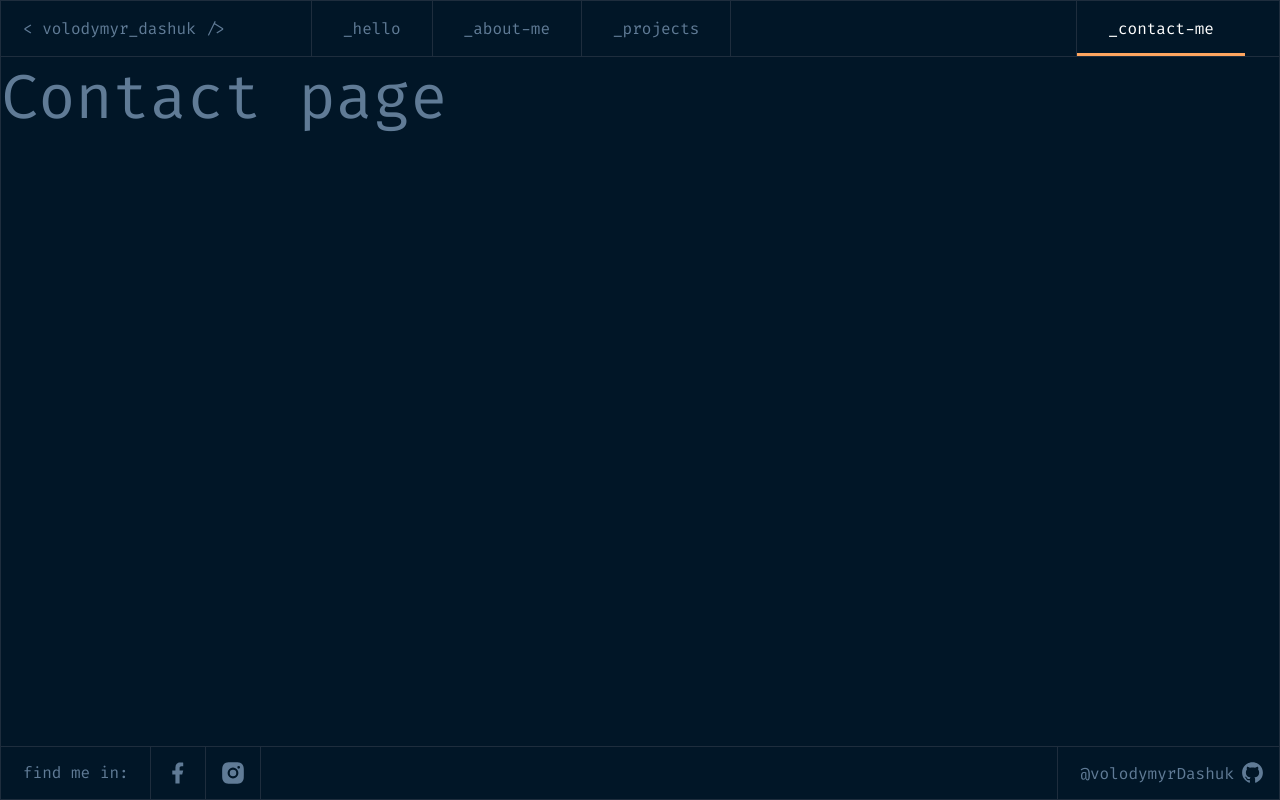
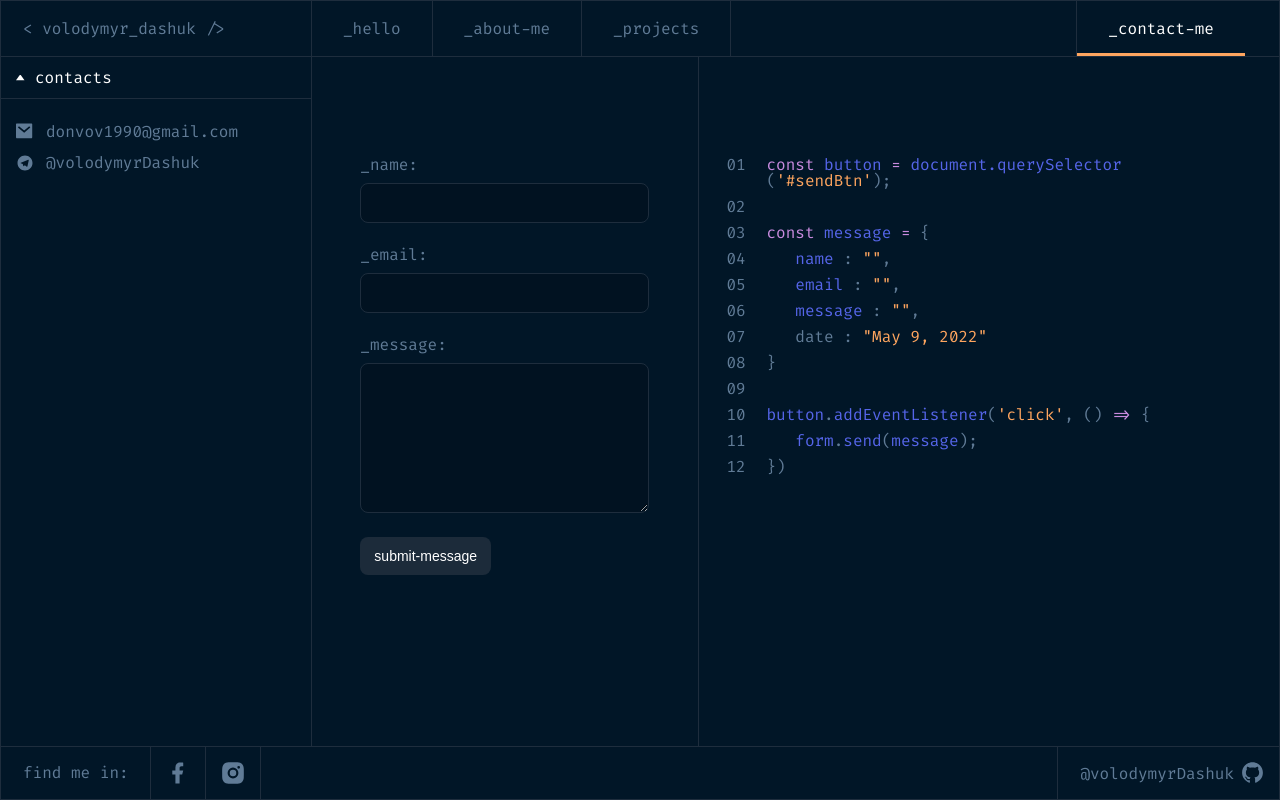
Before and after one commit to volodymyrDashuk/personal-website, a Vue app: page /contact in a window 1280 px wide. Built offline with nearby package versions, Linux system fonts and the light colour scheme; what vue3-highlightjs would draw is missing.

Commit message:
📨 Adds contact me page.

```diff
--- a/package.json
+++ b/package.json
@@ -7,6 +7,8 @@
     "build": "vue-cli-service build"
   },
   "dependencies": {
+    "@vuelidate/core": "^2.0.0-alpha.41",
+    "@vuelidate/validators": "^2.0.0-alpha.29",
     "core-js": "^3.8.3",
     "register-service-worker": "^1.7.2",
     "vue": "^3.2.13",
--- /dev/null
+++ b/src/components/ContactMeCodeShowcase.vue
@@ -0,0 +1,127 @@
+<template>
+    <div class="code-showcase">
+        <div data-line-nr="01" class="code-line">
+            <span class="rose">const </span>
+            <span class="blue">button </span>
+            <span class="rose">= </span>
+            <span class="blue">document.querySelector </span>
+            <span class="gray">(</span>
+            <span class="orange">'#sendBtn'</span>
+            <span class="gray">);</span>
+        </div>
+        <div data-line-nr="02" class="code-line">
+            &nbsp;
+        </div>
+        <div data-line-nr="03" class="code-line">
+            <span class="rose">const </span>
+            <span class="blue">message </span>
+            <span class="rose">= </span>
+            <span class="gray">{</span>
+        </div>
+        <div data-line-nr="04" class="code-line">
+            &nbsp;&nbsp;&nbsp;<span class="blue">name </span>
+            <span class="gray">: </span>
+            <span class="orange">"{{this.name}}"</span>
+            <span class="gray">,</span>
+        </div>
+        <div data-line-nr="05" class="code-line">
+            &nbsp;&nbsp;&nbsp;<span class="blue">email </span>
+            <span class="gray">: </span>
+            <span class="orange">"{{this.email}}"</span>
+            <span class="gray">,</span>
+        </div>
+        <div data-line-nr="06" class="code-line">
+            &nbsp;&nbsp;&nbsp;<span class="blue">message </span>
+            <span class="gray">: </span>
+            <span class="orange">"{{this.message}}"</span>
+            <span class="gray">,</span>
+        </div>
+        <div data-line-nr="07" class="code-line">
+            &nbsp;&nbsp;&nbsp;<span class="gray">date </span>
+            <span class="gray">: </span>
+            <span class="orange">"{{formattedDate}}"</span>
+        </div>
+        <div data-line-nr="08" class="code-line">
+            <span class="gray">}</span>
+        </div>
+        <div data-line-nr="09" class="code-line">
+            &nbsp;
+        </div>
+        <div data-line-nr="10" class="code-line">
+            <span class="blue">button</span>
+            <span class="gray">.</span>
+            <span class="blue">addEventListener</span>
+            <span class="gray">(</span>
+            <span class="orange">'click'</span>
+            <span class="gray">,</span>
+            <span class="gray"> () </span>
+            <span class="rose">=> </span>
+            <span class="gray">{</span>
+        </div>
+        <div data-line-nr="11" class="code-line">
+            &nbsp;&nbsp;&nbsp;<span class="blue">form</span>
+            <span class="gray">.</span>
+            <span class="blue">send</span>
+            <span class="gray">(</span>
+            <span class="blue">message</span>
+            <span class="gray">);</span>
+        </div>
+        <div data-line-nr="12" class="code-line">
+            })
+        </div>
+    </div>
+</template>
+
+<script>
+export default {
+    props: ['name', 'email', 'message'],
+    data() {
+        return {
+            date: new Date()
+        }
+    },
+    methods: {
+        formatDate(dateString) {
+            const date = new Date(dateString);
+            // Then specify how you want your dates to be formatted
+            return new Intl.DateTimeFormat('En', {dateStyle: 'long'}).format(date);
+        }
+    },
+    computed: {
+        formattedDate() {
+            return this.formatDate(this.date);
+        }
+    }
+}
+</script>
+
+<style lang="scss">
+@use "src/styles/variables" as var;
+
+.code-line {
+    z-index: 1;
+    position: relative;
+    margin-bottom: 10px;
+
+    &:after {
+        content: attr(data-line-nr);
+        position: absolute;
+        left: -40px;
+        color: #607B96;
+        z-index: 3;
+        top: 0;
+    }
+
+    @media (max-width: var.$tablet__small) {
+        display: inline-block;
+
+        &:after {
+            content: none;
+        }
+
+        .comment {
+            display: none;
+        }
+    }
+}
+</style>
--- /dev/null
+++ b/src/components/ContactMeForm.vue
@@ -0,0 +1,111 @@
+<template>
+    <form class="contact-form" @submit.prevent="submitForm">
+        <div class="form-group">
+            <label
+                class="label"
+                for="name"
+            >
+                _name:
+            </label>
+            <input
+                id="name"
+                type="text"
+                v-model.trim="name"
+            >
+            <span class="error-message" v-if="v$.name.$error">
+                {{ v$.name.$errors[0].$message }}
+            </span>
+        </div>
+        <div class="form-group">
+            <label
+                class="label"
+                for="email"
+            >
+                _email:
+            </label>
+            <input
+                id="email"
+                type="email"
+                v-model.trim="email"
+            >
+            <span class="error-message" v-if="v$.email.$error">
+                {{ v$.email.$errors[0].$message }}
+            </span>
+        </div>
+        <div class="form-group">
+            <label
+                class="label"
+                for="message"
+            >
+                _message:
+            </label>
+            <textarea
+                id="message"
+                v-model.trim="message"
+            />
+            <span class="error-message" v-if="v$.message.$error">
+                {{ v$.message.$errors[0].$message }}
+            </span>
+        </div>
+        <div class="form-group">
+            <button type="submit" class="button-secondary">submit-message</button>
+        </div>
+    </form>
+</template>
+
+<script>
+import useValidate from '@vuelidate/core';
+import { required, email } from  '@vuelidate/validators';
+
+export default {
+    emits: ['name', 'email', 'message'],
+    watch: {
+        name(newName) {
+            this.$emit('name', this.name)
+        },
+        email(newEmail) {
+            this.$emit('email', this.email)
+        },
+        message(newMessage) {
+            this.$emit('message', this.message)
+        }
+    },
+    data() {
+        return {
+            v$: useValidate(),
+            name: '',
+            email: '',
+            message: ''
+        };
+    },
+    validations() {
+        return {
+            name: { required },
+            email: { email, required },
+            message: { required }
+        }
+    },
+    methods: {
+        submitForm() {
+            this.v$.$touch();
+            if (this.v$.$error) return
+            alert('work')
+        }
+    }
+}
+</script>
+
+<style lang="scss">
+@use "src/styles/variables" as var;
+
+.contact-form {
+    .form-group:not(:last-of-type) {
+        margin-bottom: 24px;
+    }
+
+    .label {
+        display: inline-block;
+        margin-bottom: 10px;
+    }
+}
+</style>
--- a/src/components/Navigation.vue
+++ b/src/components/Navigation.vue
@@ -70,7 +70,7 @@ export default {
         }
 
         .navigation {
-            flex-basis: 80%;
+            flex-basis: 100%;
             display: flex;
 
             @media (max-width: var.$desktop__small) {
--- a/src/styles/_global.scss
+++ b/src/styles/_global.scss
@@ -23,7 +23,8 @@ body {
     height: 100%;
 }
 
-input {
+input,
+textarea{
     font-size: 16px;
     line-height: 21px;
     color: #465E77;
@@ -45,6 +46,18 @@ input {
     &[disabled="disabled"] {
         opacity: 0.5;
     }
+}
+
+.error-message {
+    color: var.$accent-wisteria;
+    margin-top: 10px;
+    display: inline-block;
+    font-size: 12px;
+}
+
+textarea {
+    max-height: 250px;
+    min-height: 150px;
 }
 
 .form-group {
@@ -236,3 +249,19 @@ p {
     font-size: 16px;
     line-height: 21px;
 }
+
+.rose {
+    color: var.$accent-wisteria;
+}
+
+.blue {
+    color: var.$secondary-blue-2;
+}
+
+.orange {
+    color: var.$accent-sandy-brown;
+}
+
+.gray {
+    color: var.$secondary-slate-grey;
+}
--- a/src/views/AboutMeView.vue
+++ b/src/views/AboutMeView.vue
@@ -88,5 +88,4 @@ export default {
         }
     }
 }
-
 </style>
--- a/src/views/ContactView.vue
+++ b/src/views/ContactView.vue
@@ -1,5 +1,101 @@
 <template>
-    <div class="about">
-        <h1>Contact page</h1>
+    <div class="contact">
+        <Sidebar :accordion="contacts"/>
+        <div class="content">
+            <ContactUsForm @name="changeName" @email="changeEmail" @message="changeMessage"/>
+            <ContactUsCodeShowcase :name="name" :email="email" :message="message"/>
+        </div>
     </div>
 </template>
+
+<script>
+import Sidebar from "@/components/Sidebar";
+import ContactUsForm from "@/components/ContactMeForm";
+import ContactUsCodeShowcase from "@/components/ContactMeCodeShowcase";
+
+export default {
+    components: {Sidebar, ContactUsForm, ContactUsCodeShowcase},
+    data() {
+        return {
+            contacts: {
+                "contacts": {
+                    "name": "contacts",
+                    "open": true,
+                    "checkbox": false,
+                    "items": [
+                        { name: "donvov1990@gmail.com", href: 'mailto:donvov1990@gmail.com', target: '_blank'},
+                        { name: "@volodymyrDashuk", href: 'https://t.me/volodymyrDashuk', target: '_blank' }
+                    ]
+                }
+            },
+            name: '',
+            email: '',
+            message: ''
+        }
+    },
+    methods: {
+        changeName(name) {
+            this.name = name
+        },
+        changeEmail(email) {
+            this.email = email
+        },
+        changeMessage(message) {
+            this.message = message
+        }
+    }
+}
+</script>
+
+<style lang="scss">
+@use "src/styles/variables" as var;
+
+.contact {
+    height: 100%;
+    display: flex;
+
+    .sidebar {
+        max-width: 311px;
+        width: 100%;
+        border-right: 1px solid var.$lines;
+    }
+
+    .content {
+        width: 100%;
+        display: flex;
+    }
+
+    .contact-form {
+        padding: 100px 5% 17px;
+        width: 40%;
+        border-right: 1px solid var.$lines;
+    }
+
+    .code-showcase {
+        padding: 100px 7% 17px;
+        width: 60%;
+    }
+
+    @media (max-width: var.$tablet__small) {
+        flex-direction: column;
+
+        .sidebar {
+            max-width: none;
+        }
+
+        .content {
+            flex-direction: column;
+        }
+
+        .contact-form {
+            width: 100%;
+            padding: 38px 17px;
+            border-right: none;
+        }
+
+        .code-showcase {
+            display: none;
+        }
+    }
+}
+</style>
```
Also changed, not shown: src/components/ContactUsForm.vue (deleted, +0 -22 lines), 1 other file (tests, documents, lock files or other folders).
